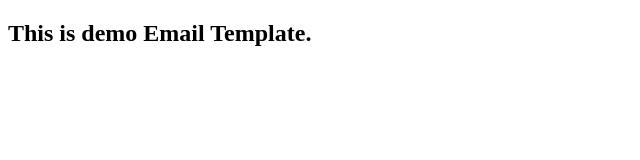
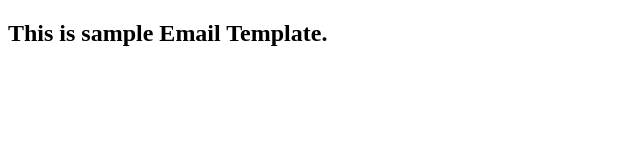
Before and after one commit to Mamun-NSU/My-Email-Template, a plain HTML site: page index.html in a window 1280 px wide. Shown: the whole page, without its empty margins (0-640 px from the left). Drawn offline with Linux system fonts and the light colour scheme.

Commit message:
Updated successfully

```diff
--- a/index.html
+++ b/index.html
@@ -6,7 +6,7 @@
 </head>
 
 <body>
-	<h2>This is demo Email Template.</h2>
+	<h2>This is sample Email Template.</h2>
 </body>
 
 </html>
```
